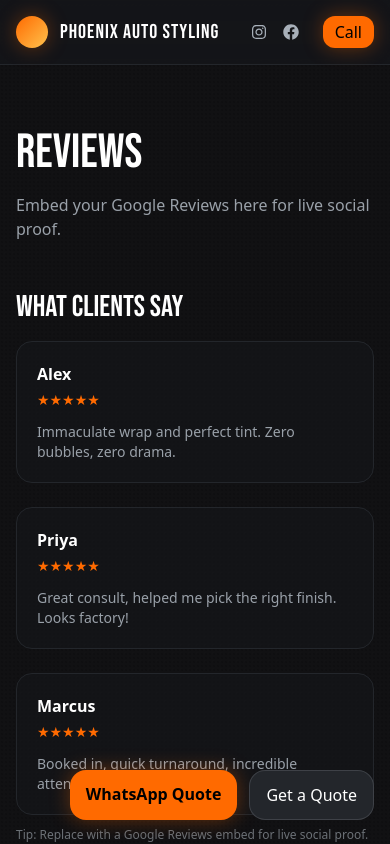
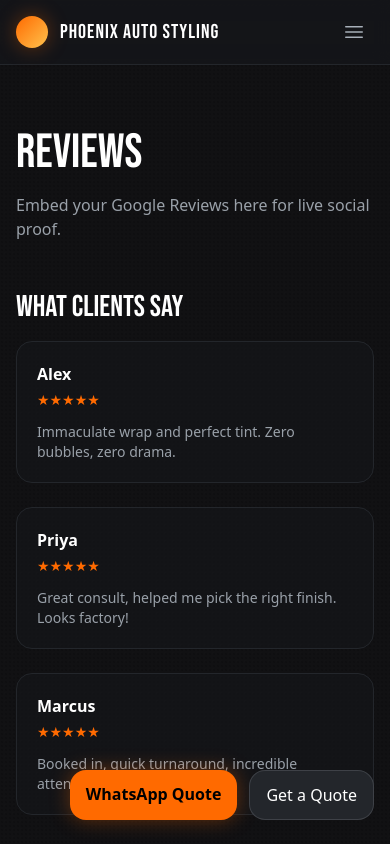
Before and after one commit to PrateekChauhan0194/phoenix-auto-styling, a React (Vite) app: page /reviews in a window 390 px wide. Shown: the top 844 px of the page. Built offline with nearby package versions, Linux system fonts and the light colour scheme.

Commit message:
feat: Enhance Navbar with mobile menu functionality

```diff
--- a/src/components/Navbar.tsx
+++ b/src/components/Navbar.tsx
@@ -1,6 +1,8 @@
 import { Link, NavLink } from 'react-router-dom'
+import { useEffect, useState } from 'react'
 import { site } from '../config/site'
 import { FaInstagram, FaFacebook } from 'react-icons/fa'
+import { HiBars3, HiXMark } from 'react-icons/hi2'
 
 const nav = [
   { to: '/', label: 'Home' },
@@ -15,26 +17,80 @@ const nav = [
 ]
 
 export default function Navbar() {
+  const [open, setOpen] = useState(false)
+
+  // Lock body scroll when mobile menu open
+  useEffect(() => {
+    if (open) {
+      const prev = document.body.style.overflow
+      document.body.style.overflow = 'hidden'
+      return () => { document.body.style.overflow = prev }
+    }
+  }, [open])
+
+  const handleLinkClick = () => setOpen(false)
+
   return (
     <header className="sticky top-0 z-50 backdrop-blur bg-onyx/70 border-b border-graphite">
       <div className="max-w-7xl mx-auto px-4">
         <div className="flex h-16 items-center justify-between">
-          <Link to="/" className="flex items-center gap-3 group">
+          <Link to="/" className="flex items-center gap-3 group" onClick={handleLinkClick}>
             <div className="w-8 h-8 rounded-full bg-gradient-to-br from-ember to-phoenixGold shadow-glow" />
             <div className="font-heading tracking-wider text-xl text-white group-hover:text-ember transition">Phoenix Auto Styling</div>
           </Link>
+          {/* Desktop Nav */}
           <nav className="hidden md:flex items-center gap-6">
             {nav.map(n => (
-              <NavLink key={n.to} to={n.to} className={({ isActive }) =>
+              <NavLink key={n.to} to={n.to} onClick={handleLinkClick} className={({ isActive }) =>
                 'text-sm uppercase tracking-wide hover:text-ember transition ' + (isActive ? 'text-ember' : 'text-silver')}>
                 {n.label}
               </NavLink>
             ))}
           </nav>
+          {/* Right side actions */}
           <div className="flex items-center gap-4">
-            <a href={site.instagram} target="_blank" rel="noreferrer" className="hover:text-ember"><FaInstagram /></a>
-            <a href={site.facebook} target="_blank" rel="noreferrer" className="hover:text-ember"><FaFacebook /></a>
-            <a href="tel:+61434233588" className="ml-2 px-3 py-1 rounded-xl bg-ember text-black font-medium shadow-glow hover:scale-105 transition">
+            <div className="hidden sm:flex items-center gap-4">
+              <a href={site.instagram} target="_blank" rel="noreferrer" className="hover:text-ember"><FaInstagram /></a>
+              <a href={site.facebook} target="_blank" rel="noreferrer" className="hover:text-ember"><FaFacebook /></a>
+            </div>
+            <a href="tel:+61434233588" className="hidden sm:inline-block ml-2 px-3 py-1 rounded-xl bg-ember text-black font-medium shadow-glow hover:scale-105 transition">
+              Call
+            </a>
+            <button
+              type="button"
+              aria-label={open ? 'Close menu' : 'Open menu'}
+              aria-expanded={open}
+              onClick={() => setOpen(o => !o)}
+              className="md:hidden p-2 rounded-lg text-silver hover:text-ember focus:outline-none focus:ring-2 focus:ring-ember/60 focus:ring-offset-2 focus:ring-offset-onyx transition"
+            >
+              {open ? <HiXMark className="h-6 w-6" /> : <HiBars3 className="h-6 w-6" />}
+            </button>
+          </div>
+        </div>
+      </div>
+      {/* Mobile menu panel */}
+      <div
+        className={`md:hidden overflow-hidden transition-[max-height] duration-300 ease-out ${open ? 'max-h-[600px]' : 'max-h-0'}`}
+      >
+        <div className="px-4 pb-6 pt-2 border-t border-graphite bg-onyx/95 backdrop-blur-sm shadow-inner">
+          <nav className="flex flex-col gap-2">
+            {nav.map(n => (
+              <NavLink
+                key={n.to}
+                to={n.to}
+                onClick={handleLinkClick}
+                className={({ isActive }) =>
+                  'px-2 py-2 rounded-lg text-sm tracking-wide uppercase font-medium hover:bg-graphite/40 active:bg-graphite/60 transition ' +
+                  (isActive ? 'text-ember' : 'text-silver')}
+              >
+                {n.label}
+              </NavLink>
+            ))}
+          </nav>
+          <div className="mt-4 flex items-center gap-5">
+            <a href={site.instagram} target="_blank" rel="noreferrer" className="hover:text-ember"><FaInstagram className="h-5 w-5" /></a>
+            <a href={site.facebook} target="_blank" rel="noreferrer" className="hover:text-ember"><FaFacebook className="h-5 w-5" /></a>
+            <a href="tel:+61434233588" onClick={handleLinkClick} className="ml-auto px-4 py-2 rounded-xl bg-ember text-black font-semibold shadow-glow hover:scale-105 transition">
               Call
             </a>
           </div>
--- a/src/components/ReviewsCarousel.tsx
+++ b/src/components/ReviewsCarousel.tsx
@@ -8,7 +8,7 @@ export default function ReviewsCarousel() {
     <section className="max-w-7xl mx-auto px-4 py-12">
       <h3 className="font-heading text-3xl text-white mb-4">What clients say</h3>
       <div className="grid md:grid-cols-3 gap-6">
-        {reviews.map((r,i) => (
+        {reviews.map((r, i) => (
           <div key={i} className="rounded-2xl border border-graphite bg-onyx/50 p-5">
             <div className="font-semibold text-white">{r.name}</div>
             <div className="text-ember text-sm mt-1">{'★'.repeat(r.stars)}</div>
@@ -16,7 +16,7 @@ export default function ReviewsCarousel() {
           </div>
         ))}
       </div>
-      <p className="text-xs text-silver/60 mt-3">Tip: Replace with a Google Reviews embed for live social proof.</p>
+      {/* <p className="text-xs text-silver/60 mt-3">Tip: Replace with a Google Reviews embed for live social proof.</p> */}
     </section>
   )
 }
```
